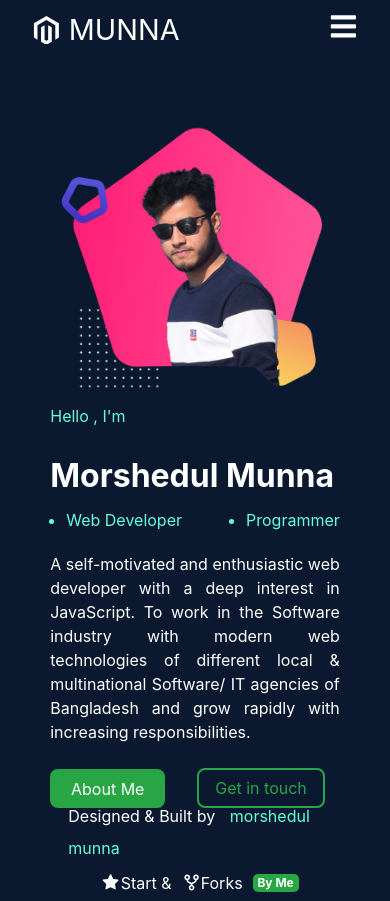
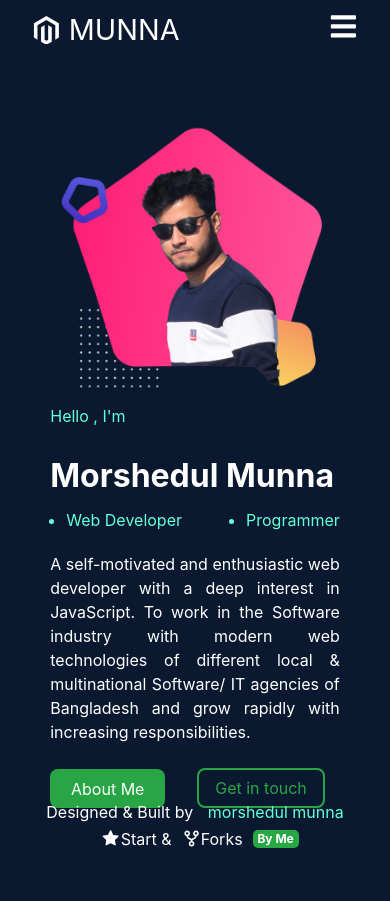
Before and after one commit to morshedulmunna/exacademy, a React (Create React App) app: page / in a window 390 px wide. After the commit the page ends 853 px from the top, so only its background shows below. Built offline with nearby package versions, Linux system fonts and the light colour scheme.

Commit message:
footer responsive

```diff
--- a/src/components/Footer/Footer.css
+++ b/src/components/Footer/Footer.css
@@ -1,9 +1,10 @@
 .footer {
+  width: 100%;
   display: flex;
   flex-direction: column;
   align-items: center;
   justify-content: center;
-  line-height: 2rem;
+  line-height: 1.5rem;
 }
 .footer p {
   color: var(--text-color);
--- a/src/components/Footer/Footer.jsx
+++ b/src/components/Footer/Footer.jsx
@@ -6,7 +6,7 @@ import { BiGitRepoForked } from "react-icons/bi";
 const Footer = () => {
   return (
     <>
-      <div className="container footer">
+      <div className="footer">
         <p>
           Designed & Built by
           <a href="https://github.com/morshedulmunna"> morshedul munna </a>
```
